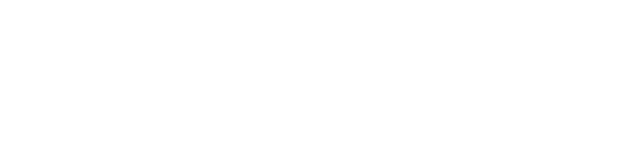
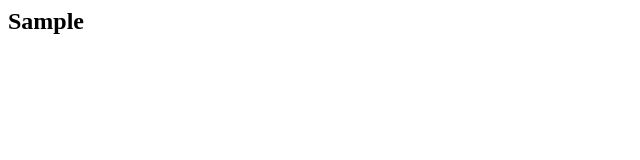
Before and after one commit to oinsur/first-project, a plain HTML site: page index.html in a window 1280 px wide. Shown: the whole page, without its empty margins (0-640 px from the left). Drawn offline with Linux system fonts and the light colour scheme.

Commit message:
more commit practice

```diff
--- a/index.html
+++ b/index.html
@@ -1,5 +1,5 @@
 <!html>
-
+<h2>Sample</h2>
 
 
 
```
